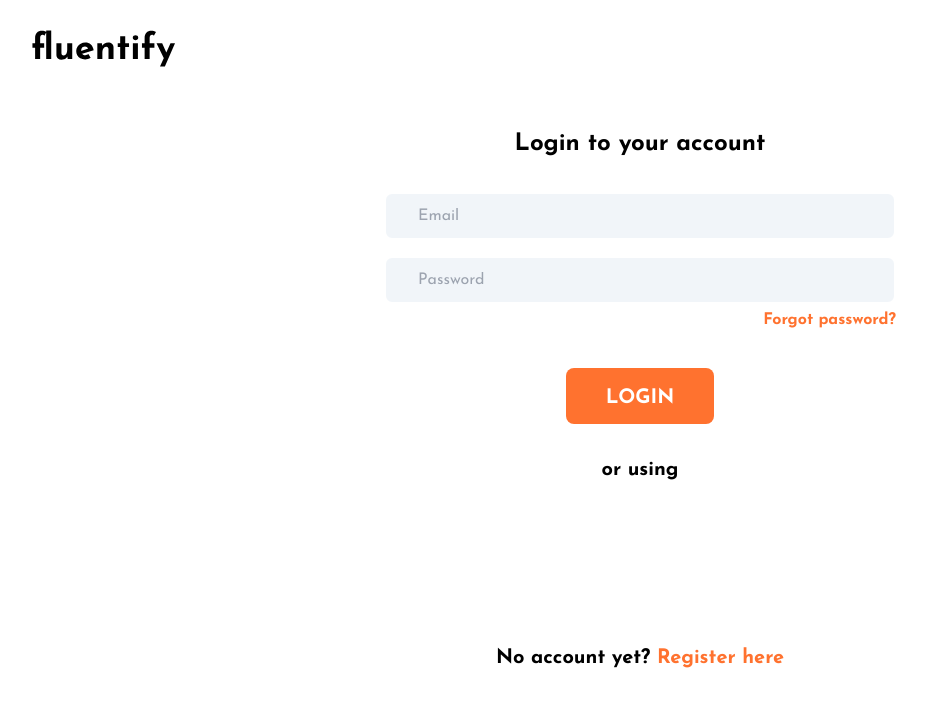
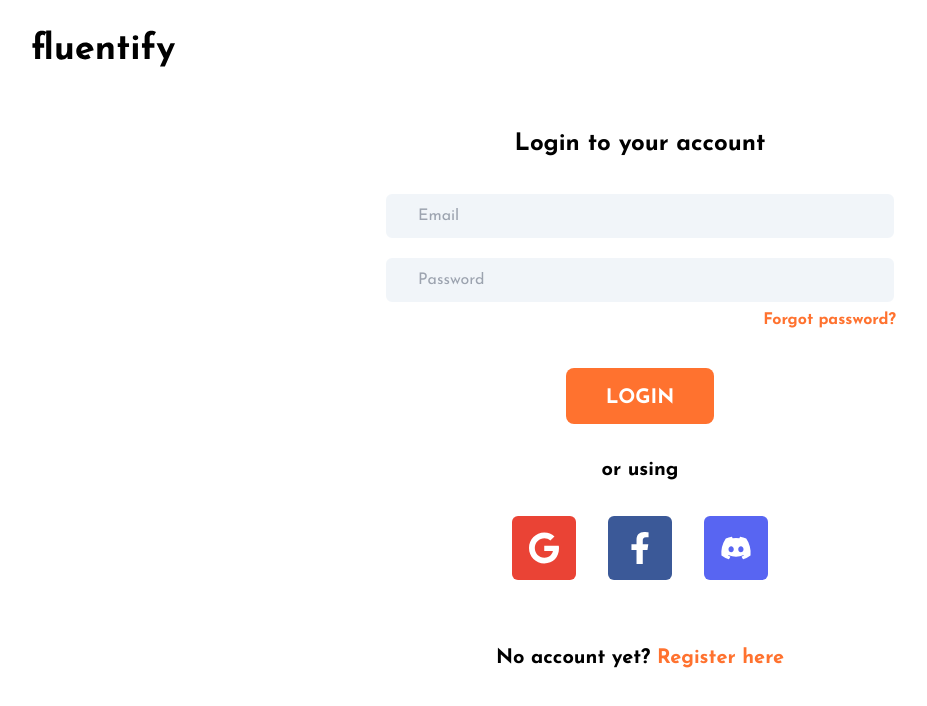
Before and after one commit to xpaczka/next-language-learning-app, a Next.js app: page /auth in a window 1280 px wide. Shown: the top 706 px of the page, without its empty margins (0-927 px from the left). Built offline with nearby package versions, Linux system fonts and the light colour scheme.

Commit message:
providers list style fix

```diff
--- a/components/pages/auth/AuthFormProvider.tsx
+++ b/components/pages/auth/AuthFormProvider.tsx
@@ -9,7 +9,7 @@ interface AuthFormProviderProps {
 
 const AuthFormProvider = ({ name, icon, background }: AuthFormProviderProps) => {
   return (
-    <button className={`w-16 aspect-square p-4 rounded-md bg-[${background}] outline-none border-none`}>
+    <button className={`w-16 aspect-square p-4 rounded-md ${background} outline-none border-none`}>
       <Image
         src={`/static/icons/${icon}`}
         alt={`Login with ${name}`}
--- a/components/pages/auth/AuthFormProvidersList.tsx
+++ b/components/pages/auth/AuthFormProvidersList.tsx
@@ -1,22 +1,12 @@
+// Components imports
 import AuthFormProvider from './AuthFormProvider';
-
-const providersList = [
-  { name: 'Google', icon: 'google-logo.svg', background: '#ea4335' },
-  { name: 'Facebook', icon: 'facebook-logo.svg', background: '#3b5998' },
-  { name: 'Discord', icon: 'discord-logo.svg', background: '#5865f2' },
-];
 
 const AuthFormProvidersList = () => {
   return (
     <div className='flex justify-center gap-8'>
-      {providersList.map(provider => (
-        <AuthFormProvider
-          key={provider.name.toLowerCase()}
-          name={provider.name}
-          icon={provider.icon}
-          background={provider.background}
-        />
-      ))}
+      <AuthFormProvider name='Google' icon='google-logo.svg' background='bg-[#ea4335]' />
+      <AuthFormProvider name='Facebook' icon='facebook-logo.svg' background='bg-[#3b5998]' />
+      <AuthFormProvider name='Discord' icon='discord-logo.svg' background='bg-[#5865f2]' />
     </div>
   );
 };
```
